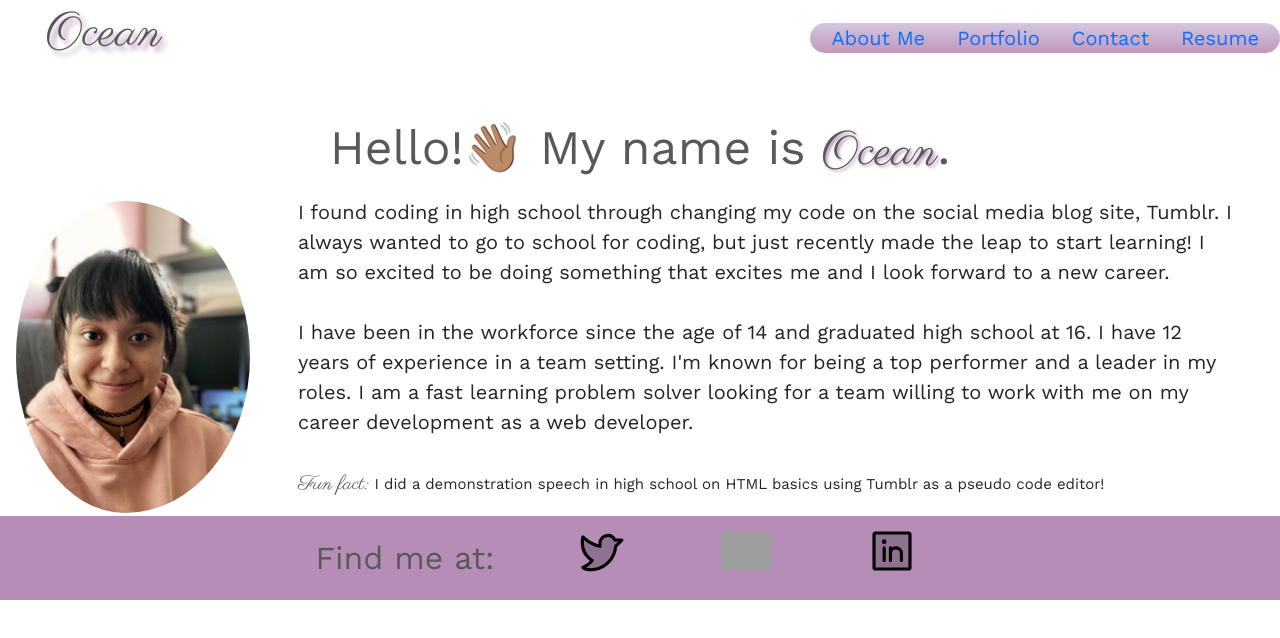
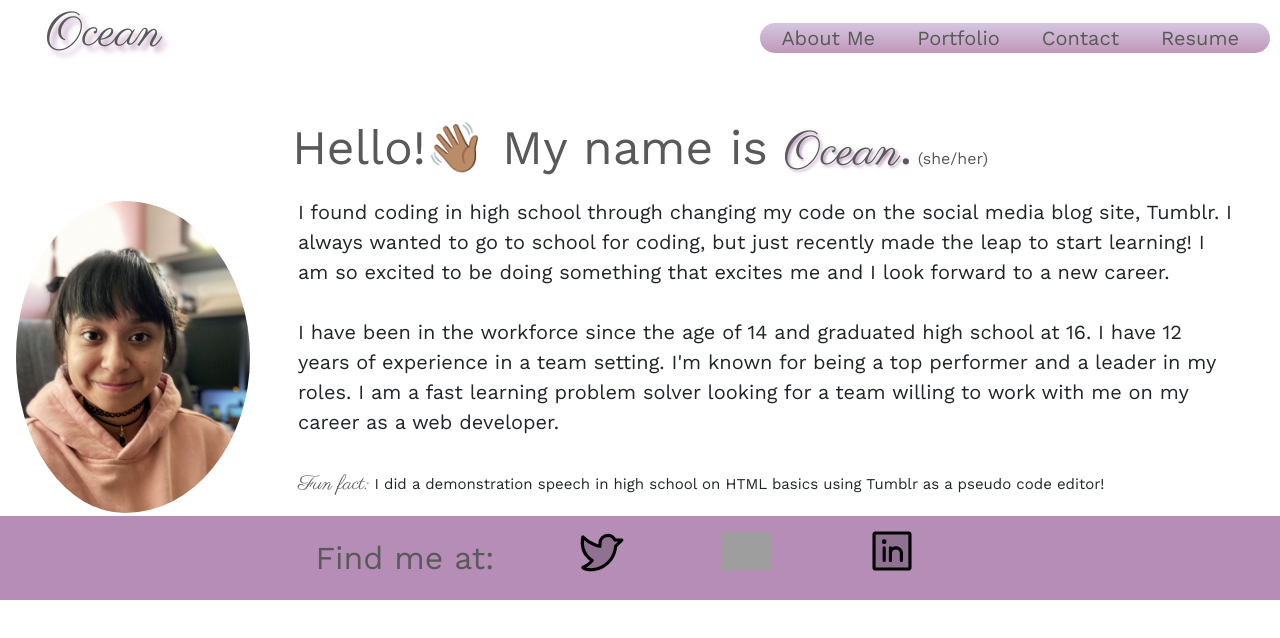
Before and after one commit to oceanlatte/my-react-portfolio, a React (Create React App) app: page / in a window 1280 px wide. Shown: the top 638 px of the page. Built offline with nearby package versions, Linux system fonts and the light colour scheme; grey boxes are pictures that could not be loaded.

Commit message:
add pronouns to About Me; Change color of Nav links

```diff
--- a/src/App.css
+++ b/src/App.css
@@ -22,7 +22,6 @@ a {
 
 a:visited {
   text-decoration: none;
-  color: inherit;
 }
 
 h1 a {
@@ -39,8 +38,9 @@ h1 a {
   backdrop-filter: blur(10px);
 }
 
+
+
 /* -----UTILS------- */
-
 h2, h3, h4 {
   font-family: var(--work-sans);
 }
@@ -57,7 +57,7 @@ h2, h3, h4 {
   font-family: var(--work-sans);
 }
 
-/*  -header styling-  */
+/* ---header styling----  */
 
 header {
   padding-top: 5px;
@@ -69,16 +69,23 @@ header {
   background-image: var(--header-gradient);
   border-radius: 30px;
   padding: 0 5px;
+  margin-right: 10px;
 }
 
 .nav-links a {
   text-decoration: none;
+  color: var(--gray);
 }
 
-/*  --about me styling--  */
+/*  ----about me styling----  */
 .about-title-span {
   font-family: 'Parisienne', cursive;
   text-shadow: 2px 2px 3px var(--lavendar);
+}
+
+#pronoun-span {
+  font-size: 1rem;
+  /* font-family: 'Parisienne', cursive; */
 }
 
 .about-description {
@@ -99,7 +106,6 @@ header {
 
 /* -- Portfolio and Project Component styling -- */
 .portfolio-container {
-  /* background-color: #B58DB6; */
   background-image: linear-gradient(to top, #b58db6, #c3aacb, #d4c7df, #e7e3f0, #ffffff);
 }
 
@@ -136,17 +142,6 @@ header {
   color: var(--gray);
 }
 
- /* ----Popover Styling -----
- #popover {
-  background-color: #e6e6e6;
-  width: fit-content;
-  margin-left: 10px;
-  padding: 3px 8px 0 8px;
-  font-size: 15px;
-  visibility: hidden;
-  border-radius: 10px;
- } */
-
  /* ----- Resume Styling ------ */
 .resume {
   font-family: var(--work-sans);
--- a/src/pages/About.js
+++ b/src/pages/About.js
@@ -5,7 +5,7 @@ function About() {
   return (
     <article id='about-me'>
       <h2 className='section-title text-center mb-3 mt-5'>
-        Hello!👋🏽 My name is <span className="about-title-span">Ocean</span>.
+        Hello!👋🏽 My name is <span className="about-title-span">Ocean</span>.<span id='pronoun-span'> (she/her)</span>
       </h2>
       <div className='d-flex align-items-center justify-content-between'>
         <img src={selfie} style={{ width: "250px" }} alt='selfie of app author' className='avatar rounded-circle ps-3'/>
@@ -18,7 +18,7 @@ function About() {
         I have been in the workforce since the age of 14 and graduated high school at 16.
         I have 12 years of experience in a team setting.
         I'm known for being a top performer and a leader in my roles. I am a fast learning problem solver looking for a team willing
-        to work with me on my career development as a web developer.
+        to work with me on my career as a web developer.
         <br/>
         <br/>
         <span className="fun-fact-title">Fun fact: </span>
```
